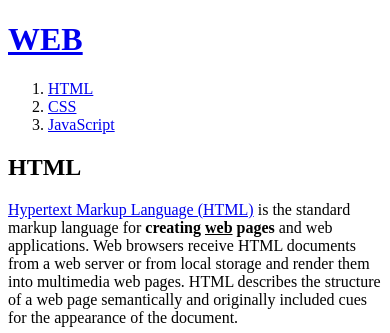
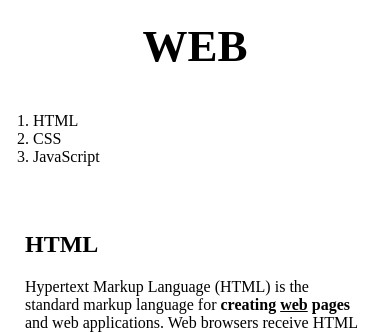
Before and after one commit to jongpho/my-first-web-site, a plain HTML site: page 1.html in a window 390 px wide. Shown: the top 333 px of the page. Drawn offline with Linux system fonts and the light colour scheme.

Commit message:
2022.08.24 final

```diff
--- a/1.html
+++ b/1.html
@@ -3,14 +3,17 @@
     <head>
         <title>WEB1 - HTML</title>
         <meta charset="utf-8">
+        <link rel="stylesheet" href="style.css">
     </head>
     <body>
         <h1><a href="index.html">WEB</a></h1>
+        <div id="grid">
             <ol>
                 <li><a href="1.html">HTML</a></li>
                 <li><a href="2.html">CSS</a></li>
                 <li><a href="3.html">JavaScript</a></li>
             </ol>
+                <div id="article">
                     <h2>HTML</h2>
                         <p><a href="https://www.w3.org/TR/2011/WD-html5-20110405/" target="_blank" title="html5 specification">Hypertext Markup Language (HTML)</a> is the standard markup language
                         for <strong>creating <u>web</u> pages</strong> and web applications. Web browsers receive HTML documents from a web server or from local storage and render them into
@@ -21,5 +24,7 @@
                         may be embedded into the rendered page. It provides a means to create structured documents by denoting structural semantics for text such as headings, paragraphs,
                         lists, links, quotes and other items. HTML elements are delineated by tags, written using angle brackets.
                         </p>
+                </div>
+        </div>
     </body>
 </html>
--- /dev/null
+++ b/style.css
@@ -0,0 +1,41 @@
+body {
+    margin: 0px;
+}
+a {
+    color: black;
+    text-decoration: none;
+}
+h1 {
+    font-size: 45px;
+    text-align: center;
+    border-bottom: 1px solid gray;
+    margin: 0;
+    padding: 20px;
+}
+ol {
+    border-right: 1px solid gray;
+    width: 100px;
+    margin: 0;
+    padding: 20px;
+}
+#grid {
+    display: grid;
+    grid-template-columns: 150px 1fr;
+}
+#grid ol {
+    padding-left: 33px;
+}
+#grid #article {
+    padding: 25px;
+}
+@media (max-width: 800px) {
+    #grid {
+    display: block;
+    }
+    ol {
+    border-right: none;
+     }
+    h1 {
+    border-bottom: none;
+}
+}
```
Also changed, not shown: 2.html (+5 -0 lines), 3.html (+5 -0 lines), box.html (added, +20 -0 lines), googleanalytics.html (+1 -1 lines), grid.html (added, +23 -0 lines), index.html (+5 -0 lines), mediaquery.html (added, +23 -0 lines). Lines whose indentation alone changed are shown as unchanged.
